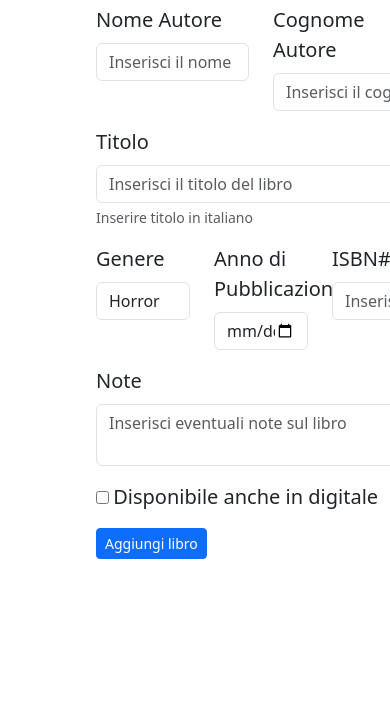
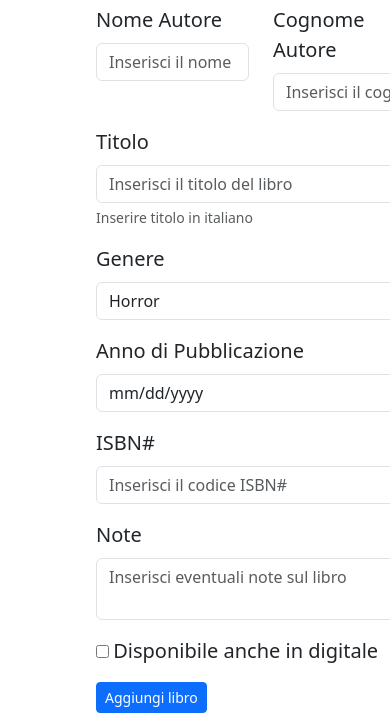
Before and after one commit to Bruno0190/html-css-bootstrap-dashboard, a plain HTML site: page form elements/index.html in a window 390 px wide. Shown: the part 151-864 px from the top of the page. Drawn offline with nearby package versions, Linux system fonts and the light colour scheme.

Commit message:
feat: domando scusa ricontrollare ora please

```diff
--- a/form elements/index.html
+++ b/form elements/index.html
@@ -76,7 +76,7 @@
                     <input id="Titolo" class="form-control" type="text" placeholder="Inserisci il titolo del libro">
                     <div id="indicazioneTitolo" class="form-text">Inserire titolo in italiano</div>
                 </div>
-                <div class="col-4 mb-3">
+                <div class="col-lg-4 col-sm-12 mb-3">
                     <label for="Genere" class="form-label fs-5">Genere</label>
                     <select id ="Genere" name="scelta" class="form-control" placeholder="Scegli il genere">
                         <option value="Horror">Horror</option>
@@ -85,12 +85,12 @@
                     </select>
                 </div>
 
-                <div class="col-4 mb-3">
+                <div class="col-lg-4 col-sm-12 mb-3">
                     <label for="date" class="form-label fs-5">Anno di Pubblicazione</label>
                     <input id="date" type="date" class="form-control" placeholder="Inserisci l'anno">
                 </div>
 
-                <div class="col-4 mb-3">
+                <div class="col-lg-4 col-sm-12 mb-3">
                     <label for="ISBN#" class="form-label fs-5">ISBN#</label>
                     <input id="ISBN#" type="text" class="form-control" placeholder="Inserisci il codice ISBN#">
                 </div>
```
